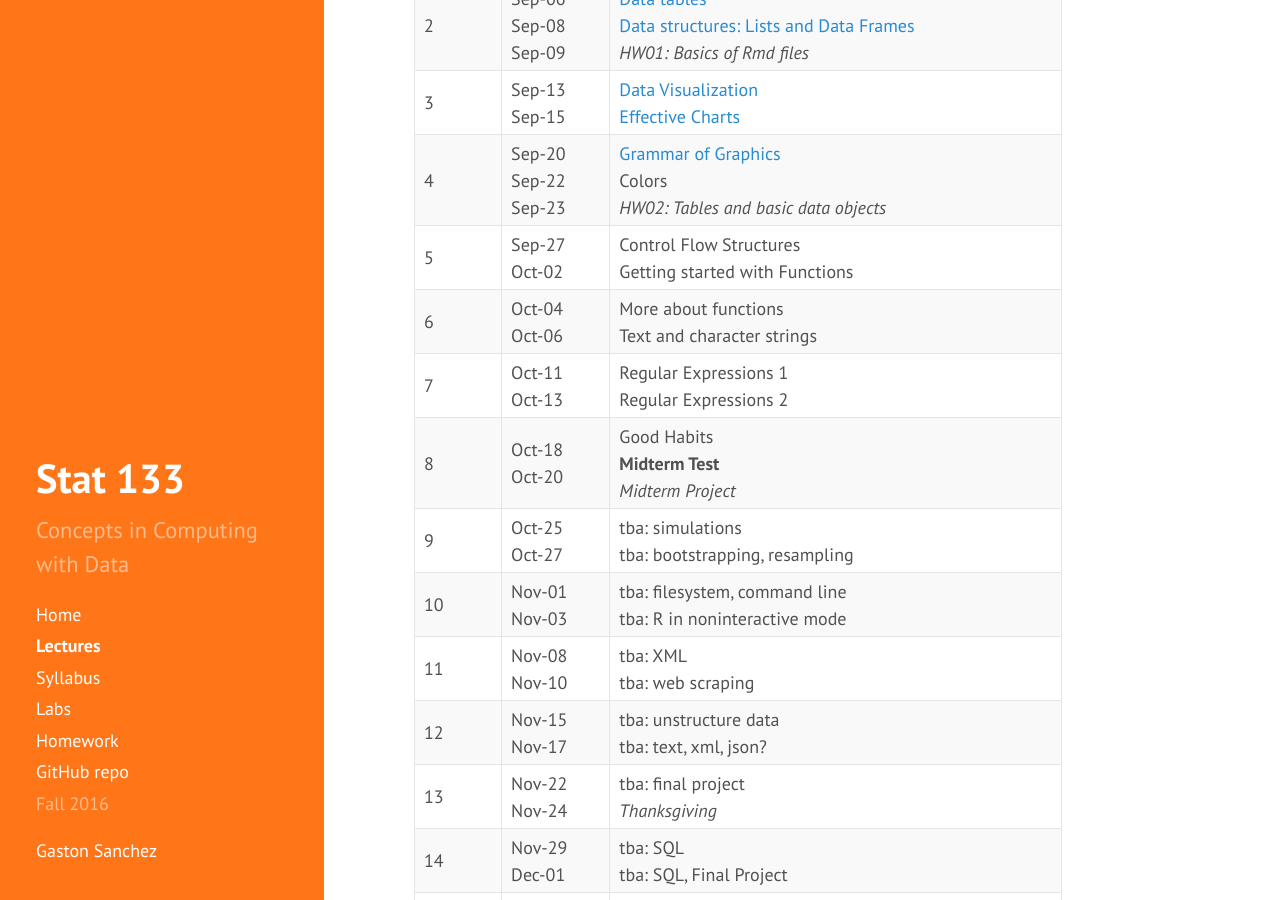
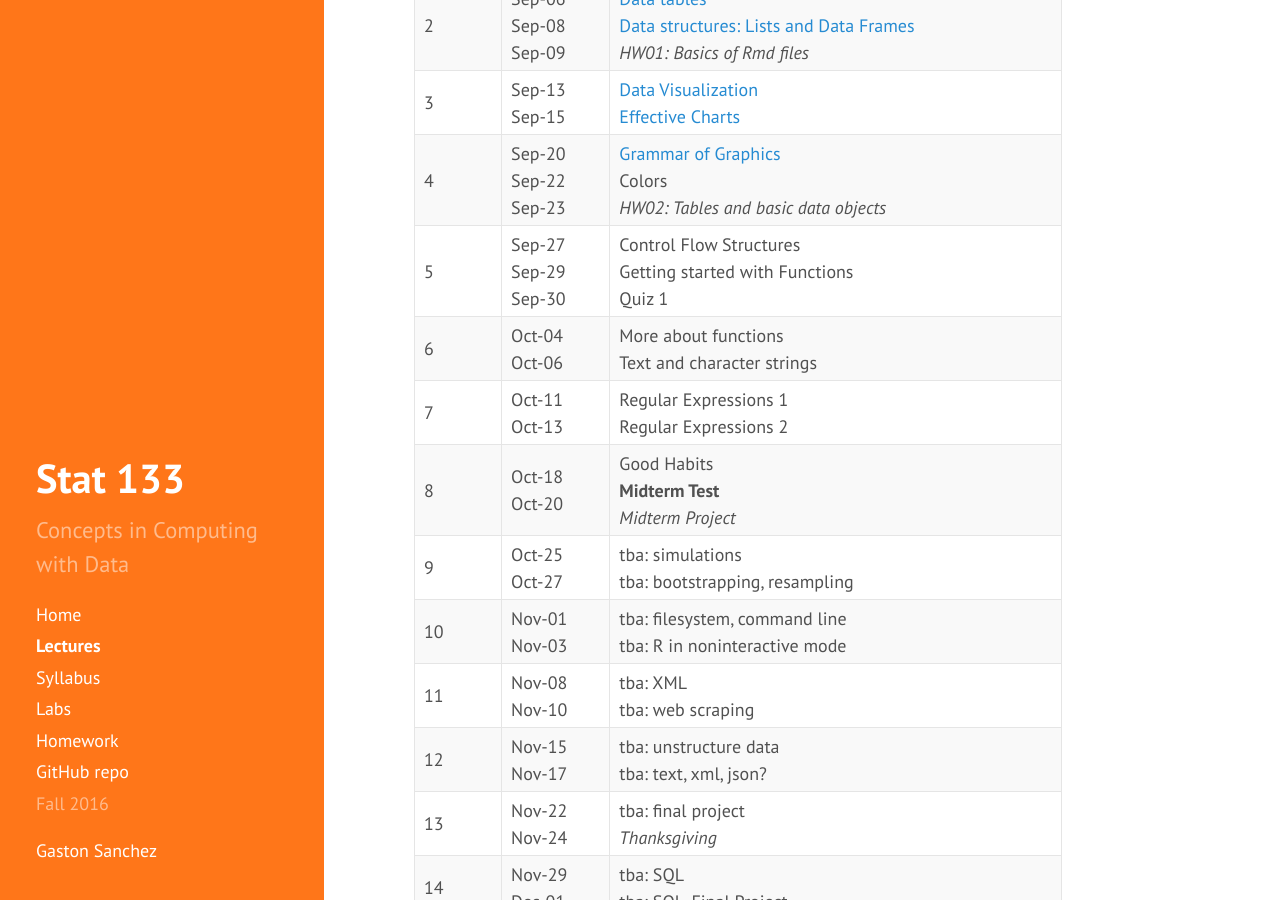
Before and after one commit to gastonstat/relic-stat133, a Jekyll site: the page built from lectures/index.md, in a window 1280 px wide and 900 px high, scrolled down 395 px. Built offline with Jekyll 4.4.1, drawn with Linux system fonts in a browser that asks for light colours; nearby versions of some CDN libraries.

Commit message:
lectures: add quiz 1 in lec calendar

```diff
--- a/lectures/index.md
+++ b/lectures/index.md
@@ -75,10 +75,13 @@ Tentative calendar of lectures, Fall 2016
       <td>5</td>
       <td>
         Sep-27<br>
-        Oct-02</td>
+        Sep-29<br>
+        Sep-30
+      </td>
       <td>
         Control Flow Structures<br>
-        Getting started with Functions
+        Getting started with Functions<br>
+        Quiz 1
       </td>
     </tr>
     <tr>
```
